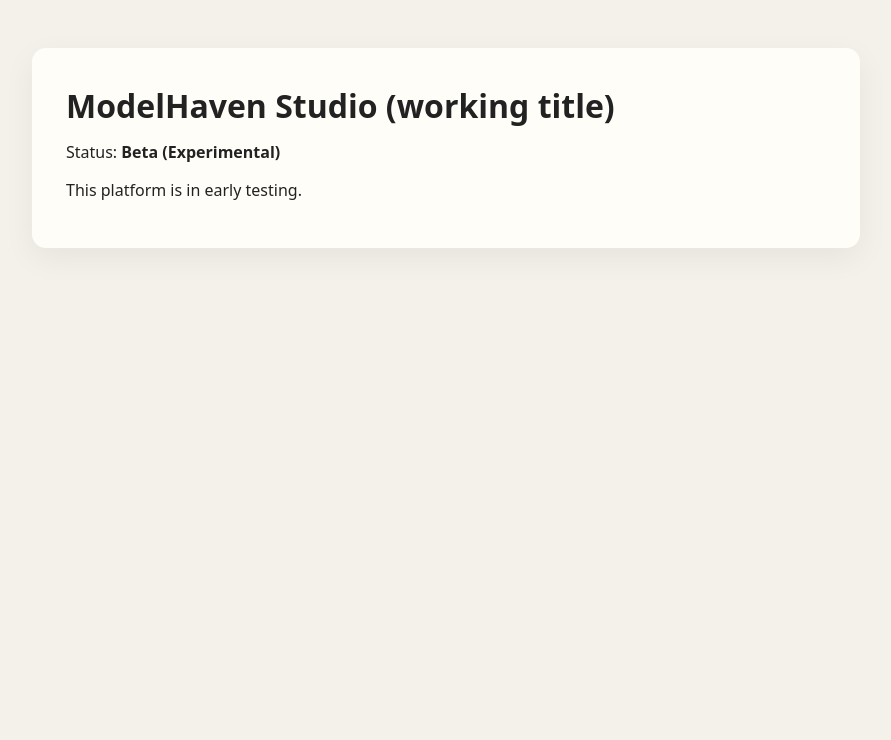
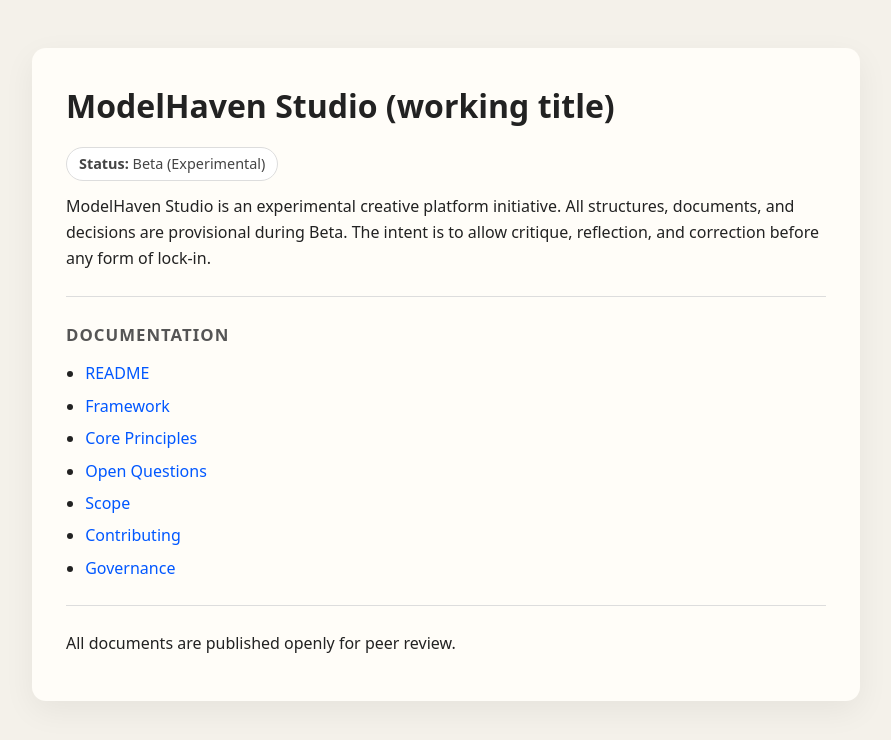
Before and after one commit to MartijnBruzzese/ModelHaven-Studio, a Jekyll site: the page built from index.md, in a window 1280 px wide. Shown: the top 740 px of the page, without its empty margins (194-1085 px from the left). Built offline with Jekyll 4.4.1, drawn with Linux system fonts in a browser that asks for light colours; our own code applies the rules of GitHub Pages for plain Markdown files.

Commit message:
Revise ModelHaven Studio status and introduction
Updated the status and description of ModelHaven Studio.

```diff
--- a/index.md
+++ b/index.md
@@ -1,9 +1,28 @@
 ---
 layout: default
+title: ModelHaven Studio
 ---
 
 # ModelHaven Studio (working title)
 
-Status: **Beta (Experimental)**
+<span class="status"><strong>Status:</strong> Beta (Experimental)</span>
 
-This platform is in early testing.
+ModelHaven Studio is an experimental creative platform initiative.
+All structures, documents, and decisions are provisional during Beta.
+The intent is to allow critique, reflection, and correction before any form of lock-in.
+
+---
+
+## Documentation
+
+- [README](README.html)
+- [Framework](FRAMEWORK.html)
+- [Core Principles](PRINCIPLES.html)
+- [Open Questions](OPEN_QUESTIONS.html)
+- [Scope](SCOPE.html)
+- [Contributing](CONTRIBUTING.html)
+- [Governance](GOVERNANCE.html)
+
+---
+
+All documents are published openly for peer review.
```
